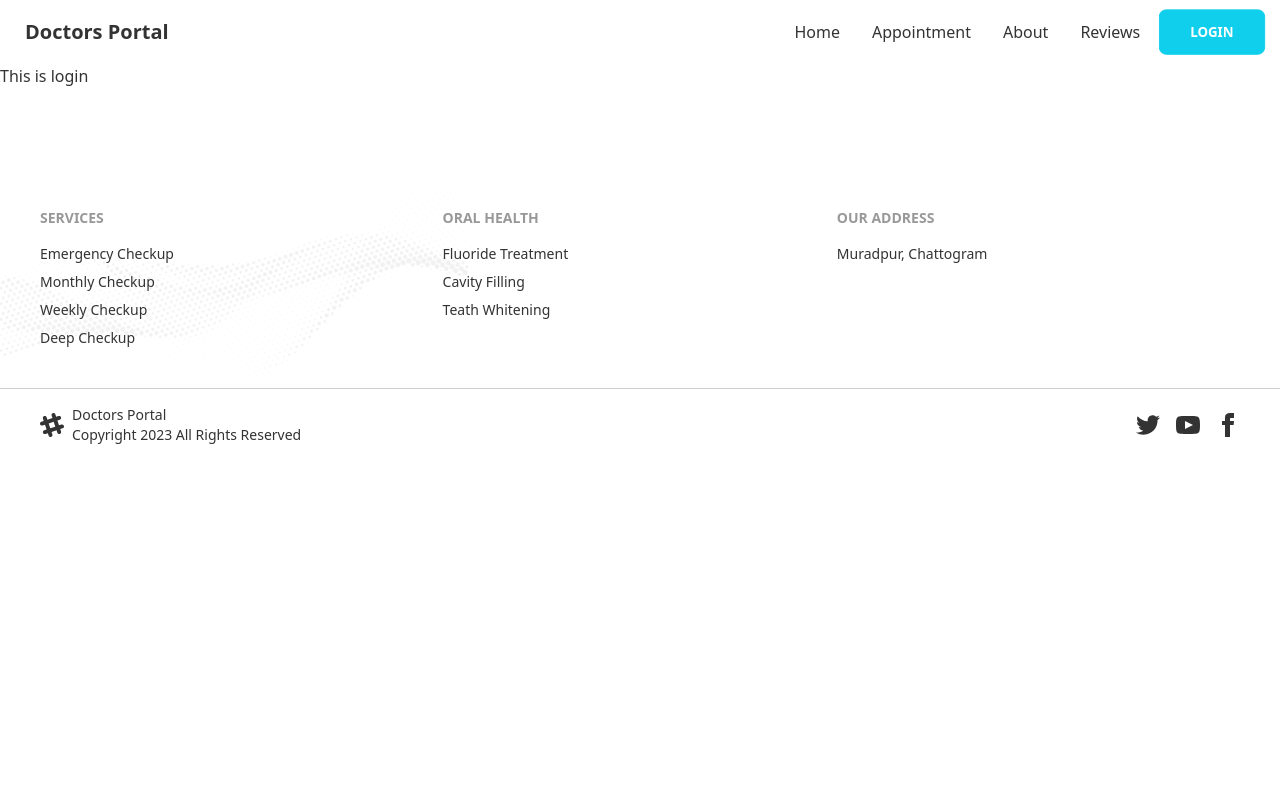
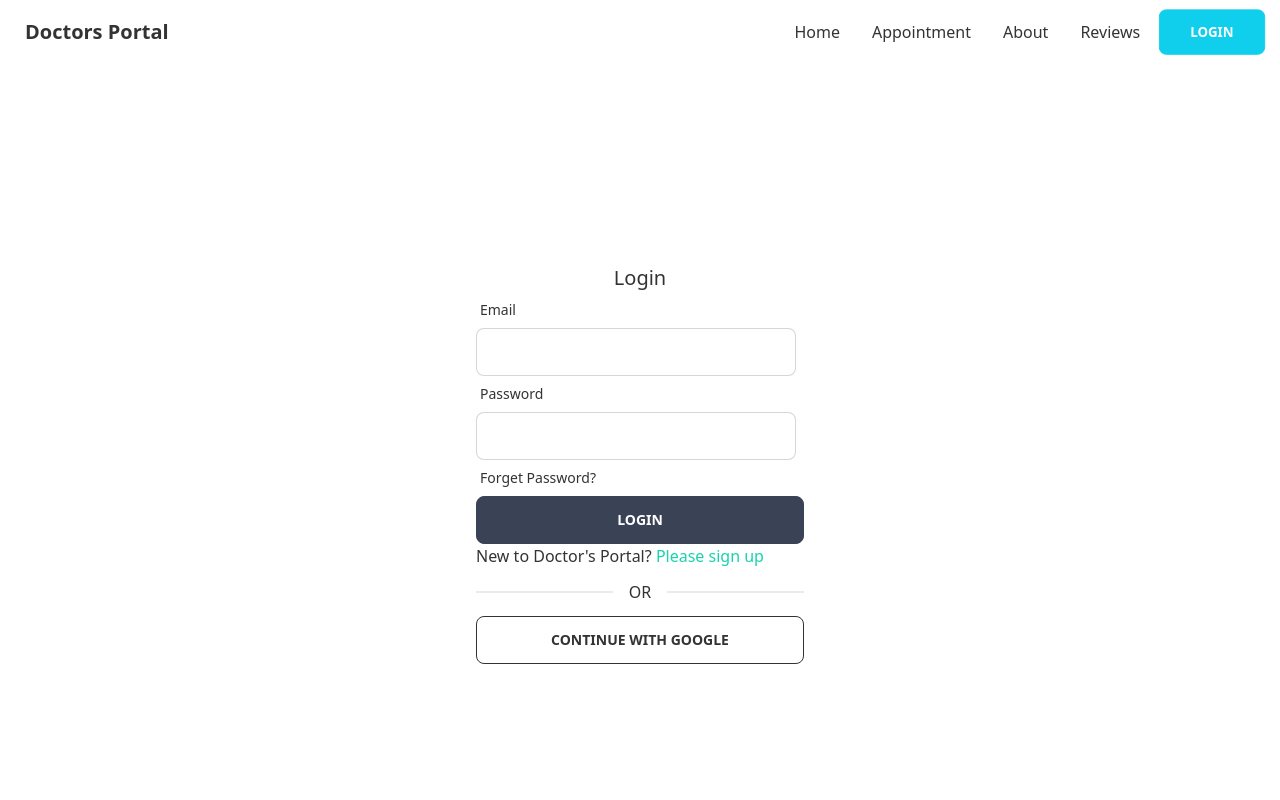
Before and after one commit to KawsarCoder/Doctors-Portal, a React (Vite) app: page /login in a window 1280 px wide. Shown: the top 800 px of the page. Built offline with nearby package versions, Linux system fonts and the light colour scheme.

Commit message:
login form added

```diff
--- a/package.json
+++ b/package.json
@@ -16,6 +16,7 @@
     "react": "^18.2.0",
     "react-day-picker": "^8.7.1",
     "react-dom": "^18.2.0",
+    "react-hook-form": "^7.43.9",
     "react-router-dom": "^6.10.0",
     "sort-by": "^1.2.0"
   },
--- a/src/Pages/Login/Login.jsx
+++ b/src/Pages/Login/Login.jsx
@@ -1,11 +1,63 @@
-import React from 'react';
+import React from "react";
+import { useState } from "react";
+import { useForm } from "react-hook-form";
+import { Link } from "react-router-dom";
 
 const Login = () => {
-    return (
-        <div>
-            <h1>This is login</h1>
-        </div>
-    );
+  const { register, handleSubmit } = useForm();
+  const handleLogin = (data) => {
+    console.log(data);
+  };
+
+  return (
+    <div className="h-[800px] flex justify-center items-center">
+      <div className="w-96 p-7">
+        <h2 className="text-xl text-center"> Login</h2>
+        <form onSubmit={handleSubmit(handleLogin)}>
+          {/* <Header /> */}
+          <div className="form-control w-full max-w-xs">
+            <label className="label">
+              <span className="label-text">Email</span>
+            </label>
+
+            <input
+              {...register("email")}
+              type="text"
+              className="input input-bordered w-full max-w-xs"
+            />
+          </div>
+          <div className="form-control w-full max-w-xs">
+            <label className="label">
+              <span className="label-text">Password</span>
+            </label>
+
+            <input
+              {...register("password")}
+              type="password"
+              className="input input-bordered w-full max-w-xs"
+            />
+            <label className="label">
+              <span className="label-text">Forget Password?</span>
+            </label>
+          </div>
+          <input
+            type="submit"
+            className="text-white btn btn-accent w-full"
+            value="login"
+          />
+        </form>
+        <p>
+          New to Doctor's Portal?{" "}
+          <Link className="text-secondary" to="/signup">
+            Please sign up
+          </Link>
+        </p>
+
+        <div className="divider">OR</div>
+        <button className="btn btn-outline w-full">CONTINUE WITH GOOGLE</button>
+      </div>
+    </div>
+  );
 };
 
 export default Login;
```
Also changed, not shown: 1 other file (tests, documents, lock files or other folders).
